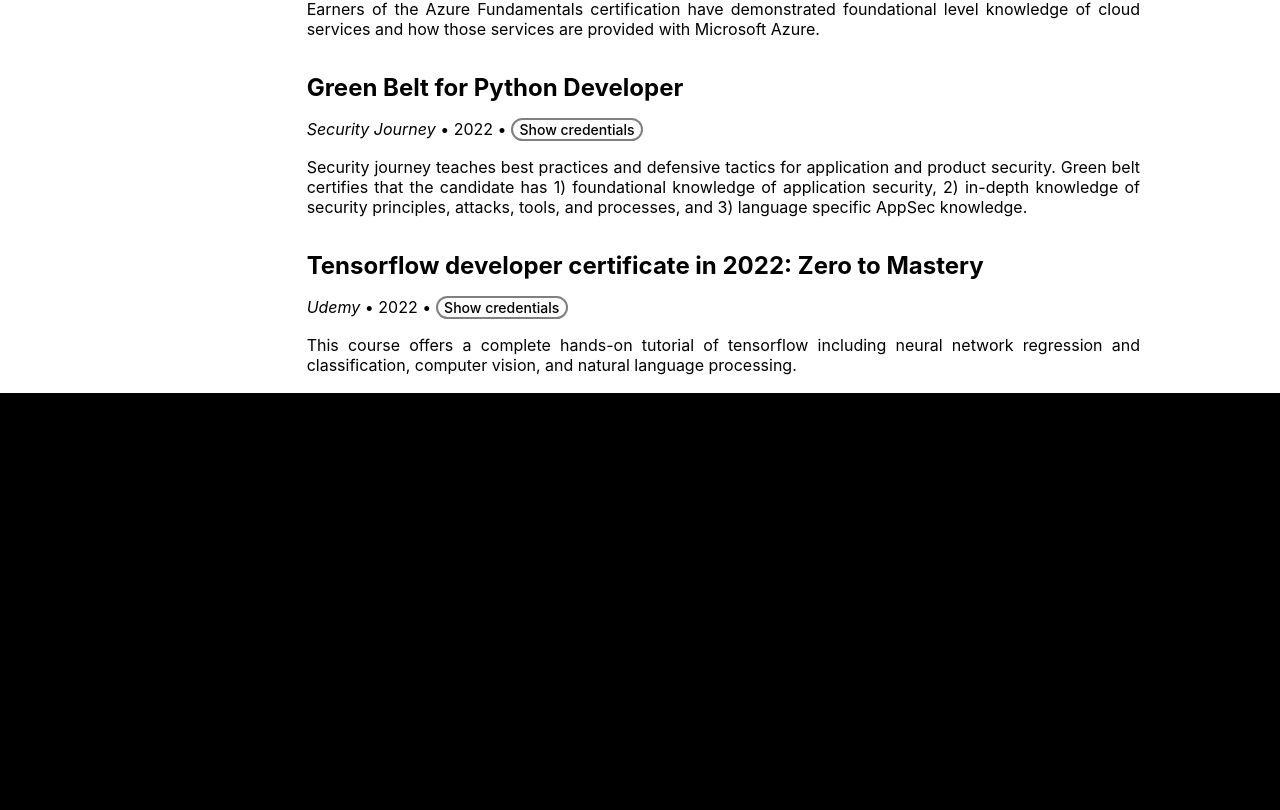
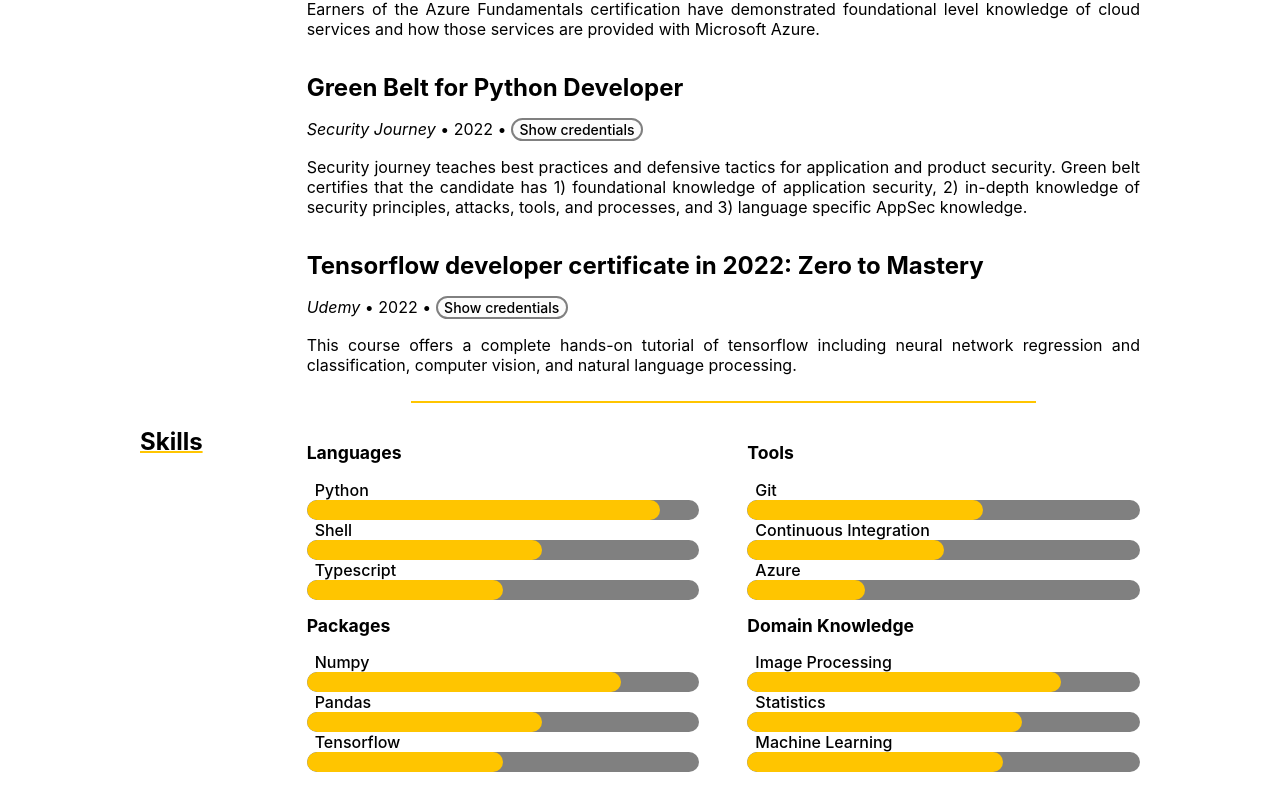
Before and after one commit to ReinderVosDeWael/reindervosdewael.github.io, a Next.js app: page /components/Resume in a window 1280 px wide. Shown: the part 860-1670 px from the top of the page. Before the commit the page ends 1253 px from the top, so only its background shows below. Built offline with nearby package versions, Linux system fonts and the light colour scheme.

Commit message:
Add skills section

```diff
--- a/pages/components/Resume.tsx
+++ b/pages/components/Resume.tsx
@@ -2,8 +2,9 @@
 import {experienceData} from '../data';
 import {educationData} from '../data';
 import {certificateData} from '../data';
+import {skillsData} from '../data';
 
-function createSection(
+function createExperienceSection(
     data: Array<object>,
     title: string,
     addSeparator: boolean,
@@ -14,14 +15,14 @@
         <h1 className="section_title">{title}</h1>
       </div>
       <div className="base_content_right">
-        {data.map((e: object) => createSectionContent(e))}
+        {data.map((e: object) => createExperienceSectionContent(e))}
         {addSeparator && <hr className="section_separator" />}
       </div>
     </div>
   );
 }
 
-function createSectionContent(e: object) {
+function createExperienceSectionContent(e: object) {
   return (
     <div className="resume_right">
       <div className="resume_item" key={e['title']}>
@@ -45,21 +46,55 @@
   );
 }
 
-/**
- * Generates the experience and education sections.
- * @return {Component}
- */
+function skillsSection() {
+  const skills: JSX.Element[][] = [];
+  for (let i = 0; i < skillsData.length; i++) {
+    const skillSet = skillsData[i];
+    skills.push([<p className="skillset_name" key={i}>{skillSet['name']}</p>]);
+    skills.push(
+        skillSet['skills'].map(({name, level}, idx) => {
+          return skill(name, level);
+        }),
+    );
+  }
+
+  return (
+    <div className="base_content">
+      <div className="base_content_left">
+        <h1 className="section_title">Skills</h1>
+      </div>
+      <div className="base_content_right">
+        <div className="skills_content_right">{skills}</div>
+      </div>
+    </div>
+  );
+}
+
+function skill(skillName: string, level: number, max = 10) {
+  const percentage = Math.round(level / max * 100);
+  return (
+    <div className="skill_container">
+      <span className="skill_name">{skillName}</span>
+      <div className="skill_bottom_bar">
+        <div className="skill_top_bar" style={{width: `${percentage}%`}} />
+      </div>
+    </div>
+  );
+}
+
 export default function Resume() {
   const allData = [experienceData, educationData, certificateData];
   const titles = ['Experience', 'Education', 'Certificates'];
-  const section: JSX.Element[] = [];
+  const experienceSection: JSX.Element[] = [];
   for (let i = 0; i < allData.length; i++) {
-    const addSeparator = i !== allData.length - 1;
-    section.push(<>{createSection(allData[i], titles[i], addSeparator)}</>);
+    experienceSection.push(
+        <>{createExperienceSection(allData[i], titles[i], true)}</>,
+    );
   }
   return (
     <div className="resume" id="resume">
-      {section}
+      {experienceSection}
+      {skillsSection()}
     </div>
   );
 }
--- a/pages/data.tsx
+++ b/pages/data.tsx
@@ -81,32 +81,35 @@
 // Levels are out of 10
 export const skillsData = [
   {
-    name: 'Spoken languages',
+    name: 'Languages',
     skills: [
       {
-        name: 'English',
-        level: 10,
+        name: 'Python',
+        level: 9,
       },
       {
-        name: 'Dutch',
-        level: 10,
+        name: 'Shell',
+        level: 6,
+      },
+      {
+        name: 'Typescript',
+        level: 5,
       },
     ],
   },
-  {
-    name: 'Frontend development',
+  {name: 'Packages',
     skills: [
       {
-        name: 'Python',
+        name: 'Numpy',
         level: 8,
       },
       {
-        name: 'MATLAB',
-        level: 8,
+        name: 'Pandas',
+        level: 6,
       },
       {
-        name: 'Bash',
-        level: 6,
+        name: 'Tensorflow',
+        level: 5,
       },
     ],
   },
@@ -118,8 +121,29 @@
         level: 6,
       },
       {
-        name: 'Tensorflow',
-        level: 6,
+        name: 'Continuous Integration',
+        level: 5,
+      },
+      {
+        name: 'Azure',
+        level: 3,
+      },
+    ],
+  },
+  {
+    name: 'Domain Knowledge',
+    skills: [
+      {
+        name: 'Image Processing',
+        level: 8,
+      },
+      {
+        name: 'Statistics',
+        level: 7,
+      },
+      {
+        name: 'Machine Learning',
+        level: 6.5,
       },
     ],
   },
--- a/styles/styles.css
+++ b/styles/styles.css
@@ -59,7 +59,6 @@
   align-items: center;
   height: 3rem;
 }
-
 
 @media screen and (max-width: 450px) {
   .mobile_navbar {
@@ -266,10 +265,10 @@
 .resume {
   padding: var(--section_padding) 0 0 0;
   background-color: white;
+  color: black;
 }
 
 .resume_item {
-  color: black;
   padding: 0 0 0.1rem 0;
 }
 
@@ -287,7 +286,6 @@
 }
 
 .section_title {
-  color: black;
   font-size: 1.5rem;
   text-decoration: underline;
   text-decoration-color: var(--accent_color);
@@ -310,3 +308,46 @@
   border-radius: 1rem;
   padding: 0rem 0.4rem 0rem 0.4rem;
 }
+
+.skills_content_right {
+  grid-template-columns: 1fr 1fr;
+  columns: 2;
+  gap: 3rem;
+  padding: 1rem 0 3rem 0;
+}
+
+@media screen and (max-width: 767px) {
+  .skills_content_right {
+    columns: 1;
+  }
+}
+
+.skill_container {
+  flex-direction: column;
+}
+
+.skillset_name {
+  display: inline-block;
+  font-size: 1.1rem;
+  font-weight: bold;
+  line-height: 1;
+}
+
+.skill_name {
+  margin-left: 0.5rem;
+  font-size: 1rem;
+  font-weight: 500;
+}
+
+.skill_bottom_bar {
+  overflow: hidden;
+  height: 1.25rem;
+  border-radius: 9999px;
+  background-color: gray;
+}
+
+.skill_top_bar {
+  height: 100%;
+  border-radius: 9999px;
+  background-color: var(--accent_color);
+}
```
